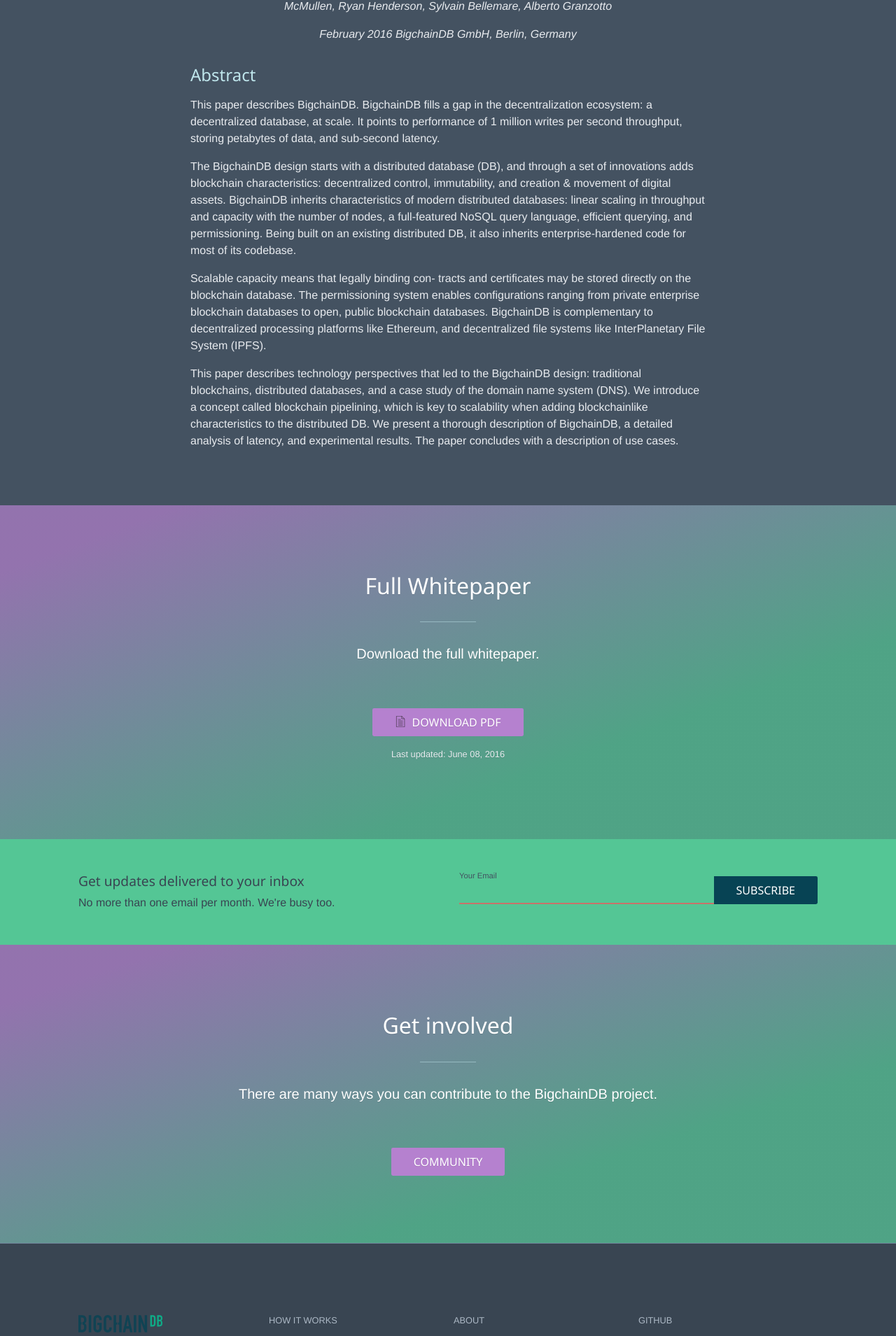
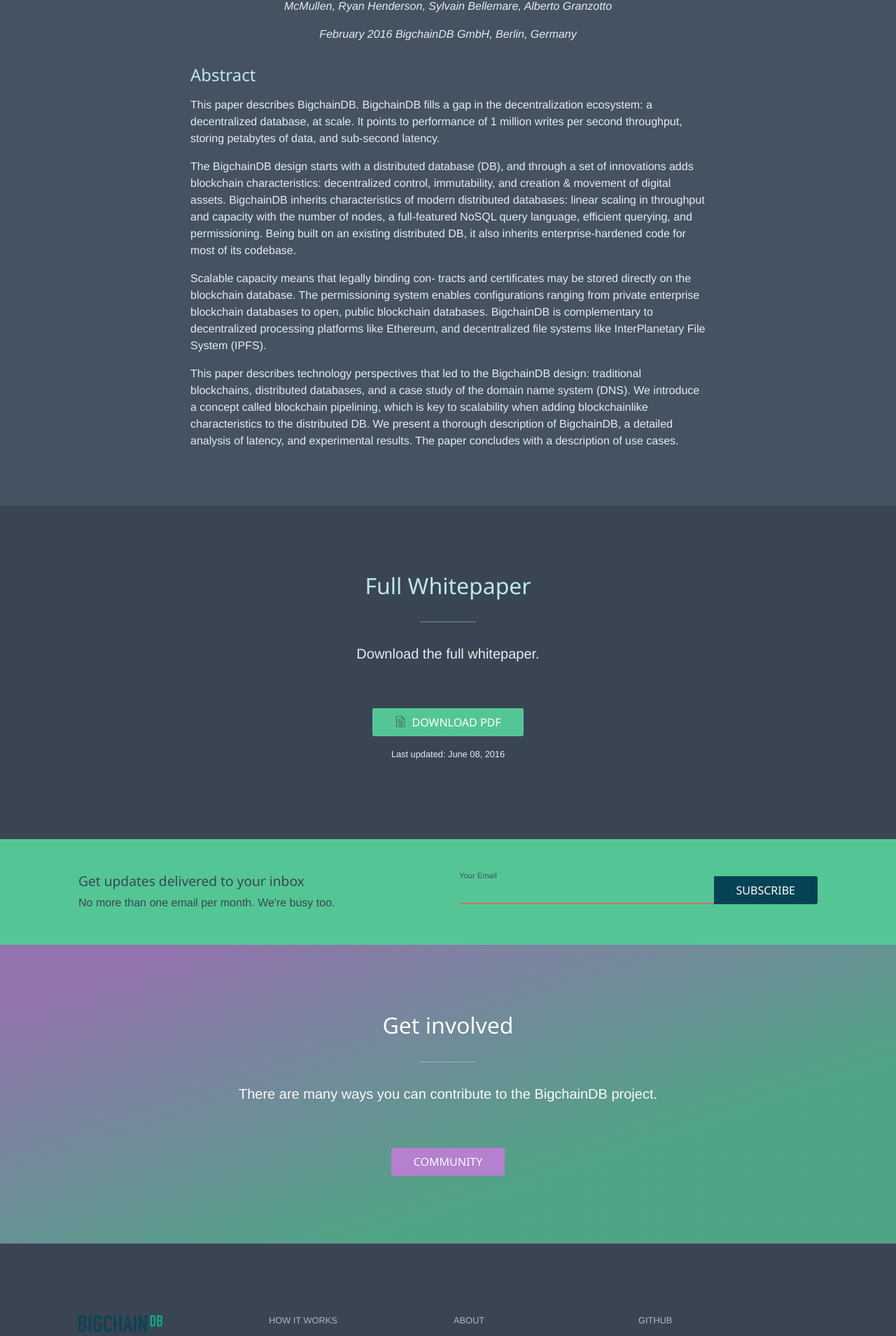
Before and after one commit to bigchaindb/site, a Jekyll site: the page built from _src/whitepaper/index.md, in a window 1280 px wide. Shown: the part 552-2461 px from the top of the page at 70% size. Built offline with Jekyll 4.4.1, drawn with Linux system fonts in a browser that asks for light colours; Markdown is read by kramdown in place of the engine named in the settings.

Commit message:
switch background for whitepaper download

```diff
--- a/_src/_assets/styles/_page-whitepaper.scss
+++ b/_src/_assets/styles/_page-whitepaper.scss
@@ -11,5 +11,5 @@
 }
 
 .section-whitepaper-download {
-    background-image: url('/assets/img/photo3.jpg')
+
 }
--- a/_src/_layouts/page.html
+++ b/_src/_layouts/page.html
@@ -26,7 +26,7 @@
 </section>
 
 {% if page.title == "Whitepaper" %}
-    <section class="section section-whitepaper-download background--photo">
+    <section class="section section-whitepaper-download background--darker">
         <div class="row">
             <header class="section-header">
                 <h1 class="section-title">{{ page.whitepaper.title }}</h1>
@@ -35,7 +35,7 @@
 
             <p class="text-center">
                 {% for whitepaper in page.whitepaper.files %}
-                    <a href="{{ whitepaper.file }}" class="btn btn-violet js-tracking-whitepaper-download"><svg class="icon"><use xlink:href="/assets/img/sprite.svg#icon-documents"></use></svg> {{ whitepaper.button }}</a>
+                    <a href="{{ whitepaper.file }}" class="btn btn-primary js-tracking-whitepaper-download"><svg class="icon"><use xlink:href="/assets/img/sprite.svg#icon-documents"></use></svg> {{ whitepaper.button }}</a>
                 {% endfor %}
             </p>
             <p class="text-center small">Last updated: {{ page.whitepaper.updated | date: '%B %d, %Y' }}</p>
```
